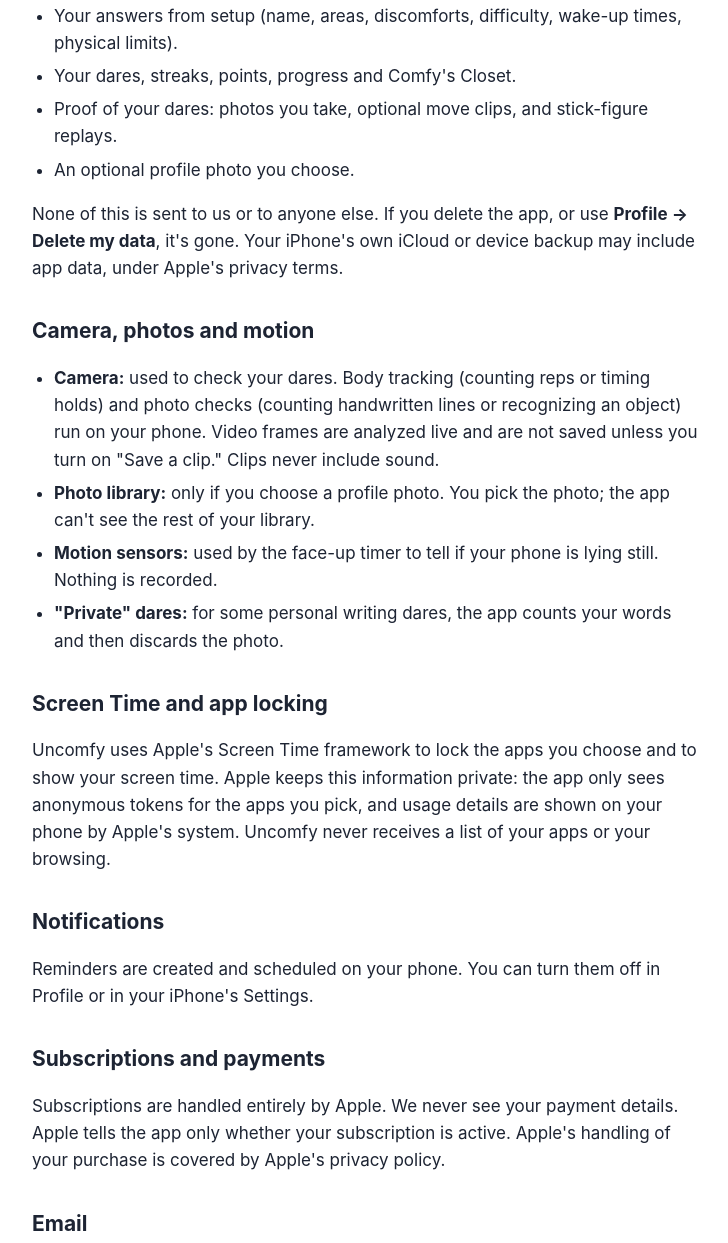
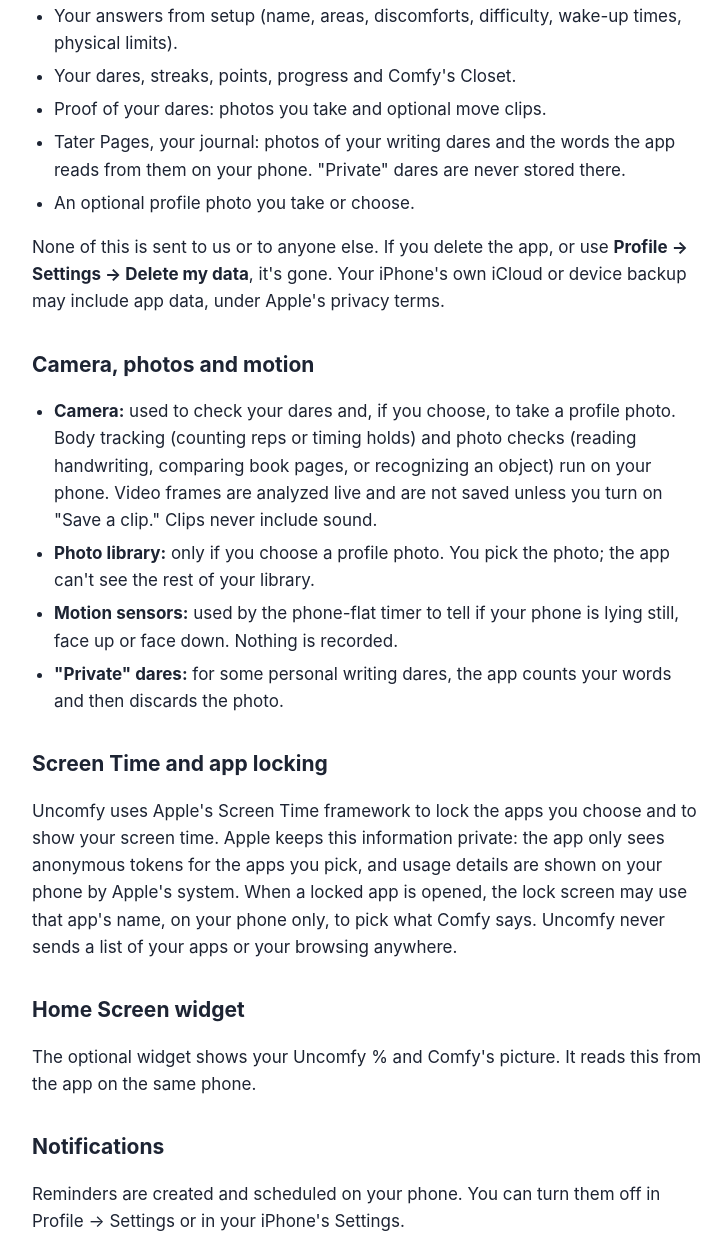
Before and after one commit to c-bezz/uncomfy-site, a plain HTML site: page privacy/index.html in a window 1280 px wide. Shown: the part 543-1786 px from the top of the page, without its empty margins (272-1000 px from the left). Drawn offline with Linux system fonts and the light colour scheme.

Commit message:
Bring privacy policy and terms up to date with the app
Co-Authored-By: Claude Opus 5.5 <noreply@anthropic.com>
Claude-Session: https://claude.ai/code/session_0191TCM4B5pjizJe27Mm4ReY

```diff
--- a/privacy/index.html
+++ b/privacy/index.html
@@ -10,7 +10,7 @@
 <header><a href="/" class="brand">Uncomfy</a></header>
 <main>
 <h1>Privacy Policy</h1>
-<p class="meta">Effective November 17, 2026</p>
+<p class="meta">Effective November 21, 2026</p>
 
 <p class="lead">The short version: Uncomfy keeps your information on your iPhone. We don't have accounts, servers, ads or
 analytics, so we don't collect, see, sell or share your personal data.</p>
@@ -23,21 +23,24 @@ operated by Christian Bezzant in South Carolina, USA.</p>
 <ul>
   <li>Your answers from setup (name, areas, discomforts, difficulty, wake-up times, physical limits).</li>
   <li>Your dares, streaks, points, progress and Comfy's Closet.</li>
-  <li>Proof of your dares: photos you take, optional move clips, and stick-figure replays.</li>
-  <li>An optional profile photo you choose.</li>
+  <li>Proof of your dares: photos you take and optional move clips.</li>
+  <li>Tater Pages, your journal: photos of your writing dares and the words the app reads from them on your phone.
+    "Private" dares are never stored there.</li>
+  <li>An optional profile photo you take or choose.</li>
 </ul>
-<p>None of this is sent to us or to anyone else. If you delete the app, or use <strong>Profile → Delete my data</strong>,
+<p>None of this is sent to us or to anyone else. If you delete the app, or use <strong>Profile → Settings → Delete my data</strong>,
 it's gone. Your iPhone's own iCloud or device backup may include app data, under Apple's privacy terms.</p>
 
 <h2>Camera, photos and motion</h2>
 <ul>
-  <li><strong>Camera:</strong> used to check your dares. Body tracking (counting reps or timing holds) and photo checks
-    (counting handwritten lines or recognizing an object) run on your phone. Video frames are analyzed live and are not
+  <li><strong>Camera:</strong> used to check your dares and, if you choose, to take a profile photo. Body tracking
+    (counting reps or timing holds) and photo checks (reading handwriting, comparing book pages, or recognizing an
+    object) run on your phone. Video frames are analyzed live and are not
     saved unless you turn on "Save a clip." Clips never include sound.</li>
   <li><strong>Photo library:</strong> only if you choose a profile photo. You pick the photo; the app can't see the rest
     of your library.</li>
-  <li><strong>Motion sensors:</strong> used by the face-up timer to tell if your phone is lying still. Nothing is
-    recorded.</li>
+  <li><strong>Motion sensors:</strong> used by the phone-flat timer to tell if your phone is lying still, face up or
+    face down. Nothing is recorded.</li>
   <li><strong>"Private" dares:</strong> for some personal writing dares, the app counts your words and then discards
     the photo.</li>
 </ul>
@@ -45,10 +48,14 @@ it's gone. Your iPhone's own iCloud or device backup may include app data, under
 <h2>Screen Time and app locking</h2>
 <p>Uncomfy uses Apple's Screen Time framework to lock the apps you choose and to show your screen time. Apple keeps
 this information private: the app only sees anonymous tokens for the apps you pick, and usage details are shown on
-your phone by Apple's system. Uncomfy never receives a list of your apps or your browsing.</p>
+your phone by Apple's system. When a locked app is opened, the lock screen may use that app's name, on your phone only,
+to pick what Comfy says. Uncomfy never sends a list of your apps or your browsing anywhere.</p>
+
+<h2>Home Screen widget</h2>
+<p>The optional widget shows your Uncomfy % and Comfy's picture. It reads this from the app on the same phone.</p>
 
 <h2>Notifications</h2>
-<p>Reminders are created and scheduled on your phone. You can turn them off in Profile or in your iPhone's Settings.</p>
+<p>Reminders are created and scheduled on your phone. You can turn them off in Profile → Settings or in your iPhone's Settings.</p>
 
 <h2>Subscriptions and payments</h2>
 <p>Subscriptions are handled entirely by Apple. We never see your payment details. Apple tells the app only whether
```
Also changed, not shown: terms/index.html (+4 -3 lines).
